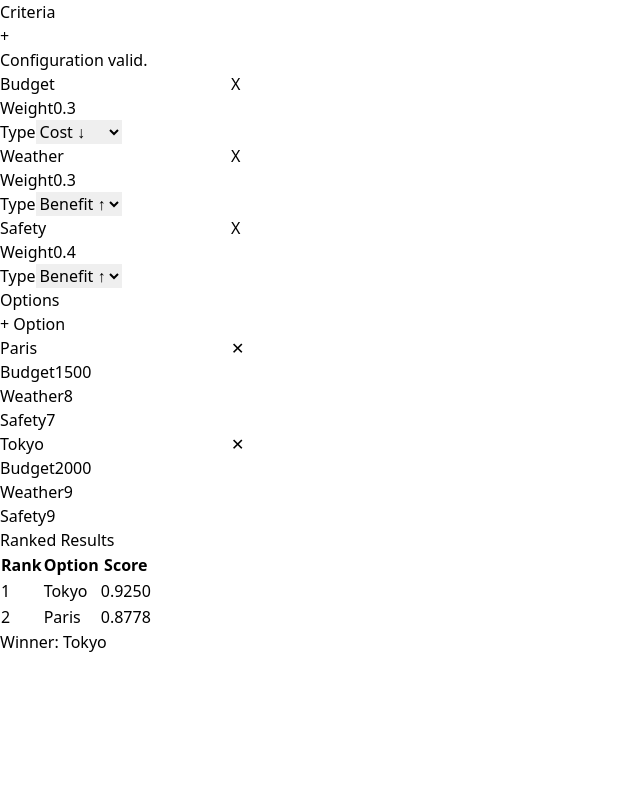
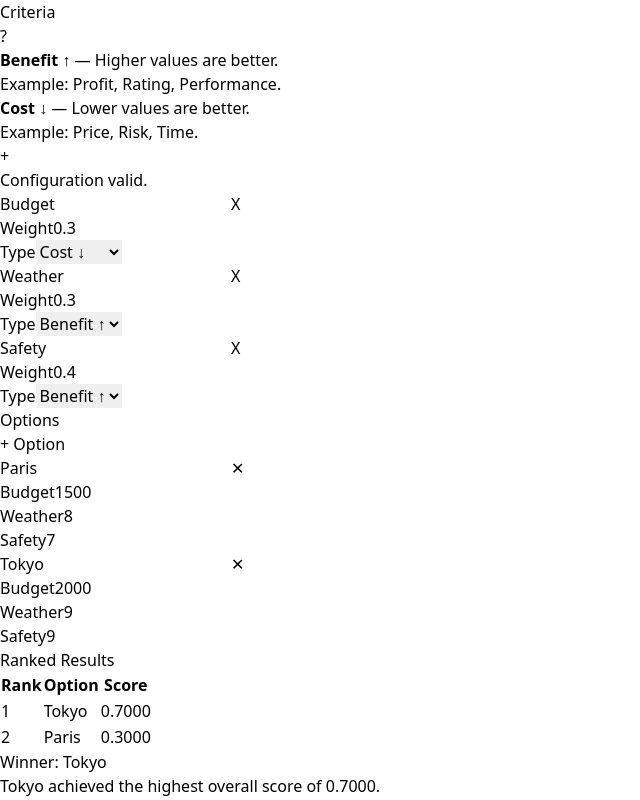
Before and after one commit to antony-akshay/decision_companion, a React (Vite) app: page / in a window 1280 px wide. Shown: the whole page, without its empty margins (0-640 px from the left). Built offline with nearby package versions, Linux system fonts and the light colour scheme.

Commit message:
fix: normalization function division by 0 issue fixed

```diff
--- a/src/components/CriteriaPanel.tsx
+++ b/src/components/CriteriaPanel.tsx
@@ -94,9 +94,37 @@
 
             {/* Header */}
             <div className="flex justify-between items-center mb-6">
-                <h2 className="text-2xl font-bold text-gray-800">
-                    Criteria
-                </h2>
+                <div className="flex items-center space-x-3">
+
+                    <h2 className="text-2xl font-bold text-gray-800">
+                        Criteria
+                    </h2>
+
+                    {/* Help Tooltip */}
+                    <div className="relative group">
+                        <button
+                            className="w-6 h-6 flex items-center justify-center rounded-full bg-gray-200 text-gray-700 text-sm font-bold hover:bg-gray-300"
+                        >
+                            ?
+                        </button>
+
+                        <div className="absolute left-8 top-1/2 -translate-y-1/2 w-72 p-3 text-sm bg-gray-900 text-white rounded-lg shadow-lg opacity-0 group-hover:opacity-100 transition-opacity duration-200 pointer-events-none z-50">
+                            <div className="space-y-2">
+                                <div>
+                                    <strong>Benefit ↑</strong> — Higher values are better.
+                                    <br />
+                                    Example: Profit, Rating, Performance.
+                                </div>
+                                <div>
+                                    <strong>Cost ↓</strong> — Lower values are better.
+                                    <br />
+                                    Example: Price, Risk, Time.
+                                </div>
+                            </div>
+                        </div>
+                    </div>
+
+                </div>
 
                 <button
                     onClick={addCriterion}
@@ -208,14 +236,10 @@
                             </button>
 
                             <button
-                                // disabled={criteria.length <= 1}
                                 onClick={() =>
                                     deleteCriterion(criterion.id)
                                 }
-                                className={`ml-2 p-2 rounded-lg ${criteria.length <= 1
-                                        ? "text-gray-400 cursor-not-allowed"
-                                        : "text-red-500 hover:bg-red-100"
-                                    }`}
+                                className={`ml-2 p-2 rounded-lg text-red-500 hover:bg-red-100`}
                             >
                                 X
                             </button>
--- a/src/components/ResultsPanel.tsx
+++ b/src/components/ResultsPanel.tsx
@@ -82,26 +82,32 @@
             </table>
 
 
-            {rankedOptions.length != 0 ? topOption && (
+            {rankedOptions.length !== 0 && topOption ? (() => {
 
-                <div className="mt-8 border-t pt-6">
+                return (
+                    <div className="mt-8 border-t pt-6 space-y-3">
 
-                    <h3 className="text-lg font-bold">
+                        <h3 className="text-lg font-bold">
+                            Winner: {topOption.name}
+                        </h3>
 
-                        Winner: {topOption.name}
+                        <p className="text-gray-700">
+                            {topOption.name} achieved the highest overall score of{" "}
+                            <span className="font-bold">
+                                {topOption.score.toFixed(4)}
+                            </span>.
+                        </p>
 
-                    </h3>
+                    </div>
+                );
 
-                </div>
-
-            ) :
+            })() : (
                 <div className="mt-8 pt-6">
                     <h3 className="text-lg font-bold">
-                        no options to evaluate
+                        No options to evaluate
                     </h3>
                 </div>
-
-            }
+            )}
 
         </div>
 
--- a/src/utils/decisionMath.ts
+++ b/src/utils/decisionMath.ts
@@ -25,16 +25,16 @@
             const raw =
                 Number(o.values[c.id] || 0);
 
-            if (c.type === "benefit") {
-
-                normalized[o.id][c.id] =
-                    max === 0 ? 0 : raw / max;
-
+            if (max === min) {
+                normalized[o.id][c.id] = 1;
             } else {
-
-                normalized[o.id][c.id] =
-                    raw === 0 ? 0 : min / raw;
-
+                if (c.type === "benefit") {
+                    normalized[o.id][c.id] =
+                        (raw - min) / (max - min);
+                } else {
+                    normalized[o.id][c.id] =
+                        (max - raw) / (max - min);
+                }
             }
 
         });
```
Also changed, not shown: 1 other file (tests, documents, lock files or other folders).
